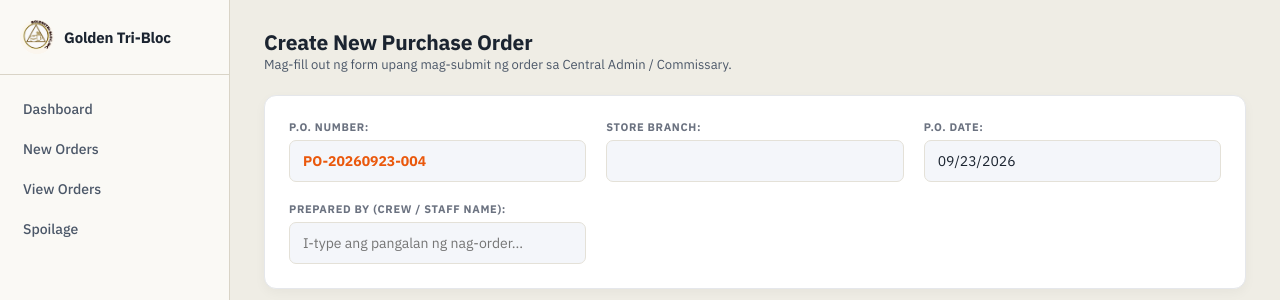
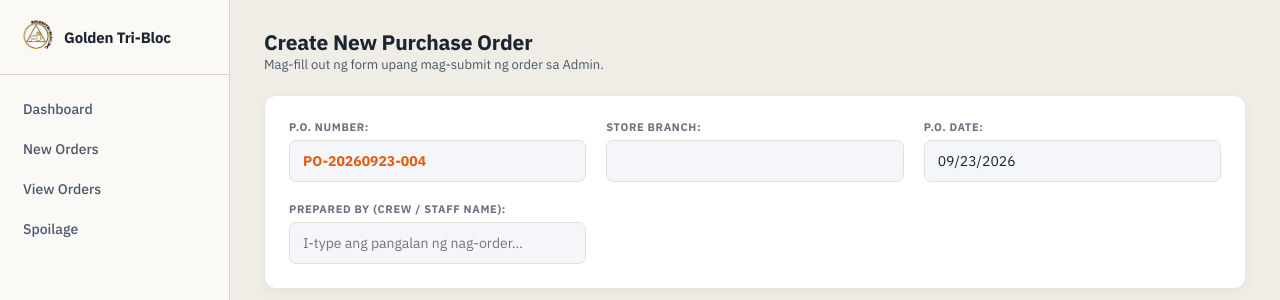
Before and after one commit to kviernes255lfi-a11y/GTBI-Multi-Store-Ordering-System, a Flask app: template templates/store/new_order.html in a window 1280 px wide. Shown: the top 300 px of the page. Run offline with Flask 3, Linux system fonts and the light colour scheme; the template is opened without the code that fills it, so the values that code supplies are empty.

Commit message:
Update new_order.html

```diff
--- a/templates/store/new_order.html
+++ b/templates/store/new_order.html
@@ -1,7 +1,7 @@
 {% extends "base.html" %}
 {% block title %}New Order — Golden Tri-Bloc Inc.{% endblock %}
 {% block page_title %}Create New Purchase Order{% endblock %}
-{% block page_sub %}Mag-fill out ng form upang mag-submit ng order sa Central Admin / Commissary.{% endblock %}
+{% block page_sub %}Mag-fill out ng form upang mag-submit ng order sa Admin.{% endblock %}
 {% block content %}
 
 <div class="order-form-container">
```
